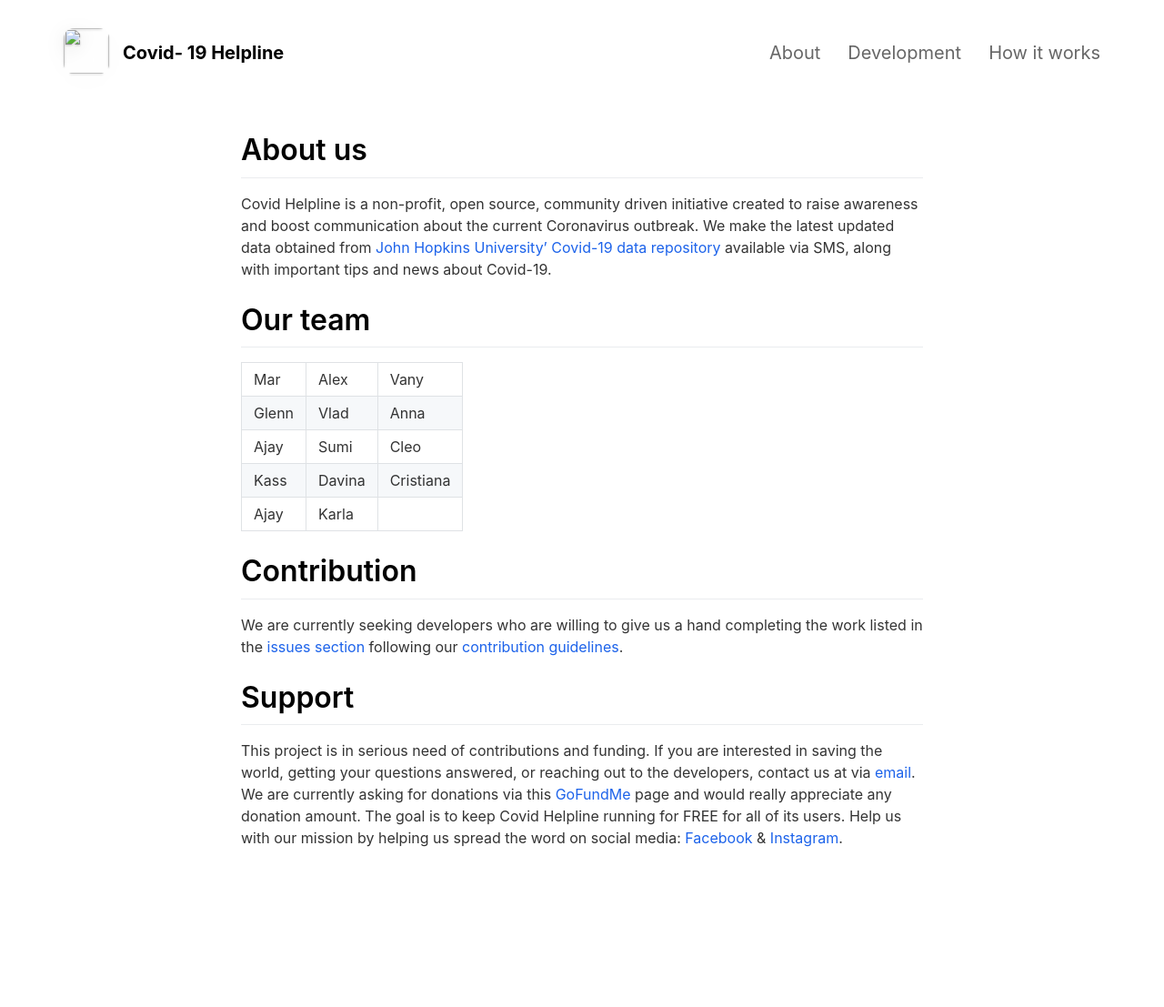
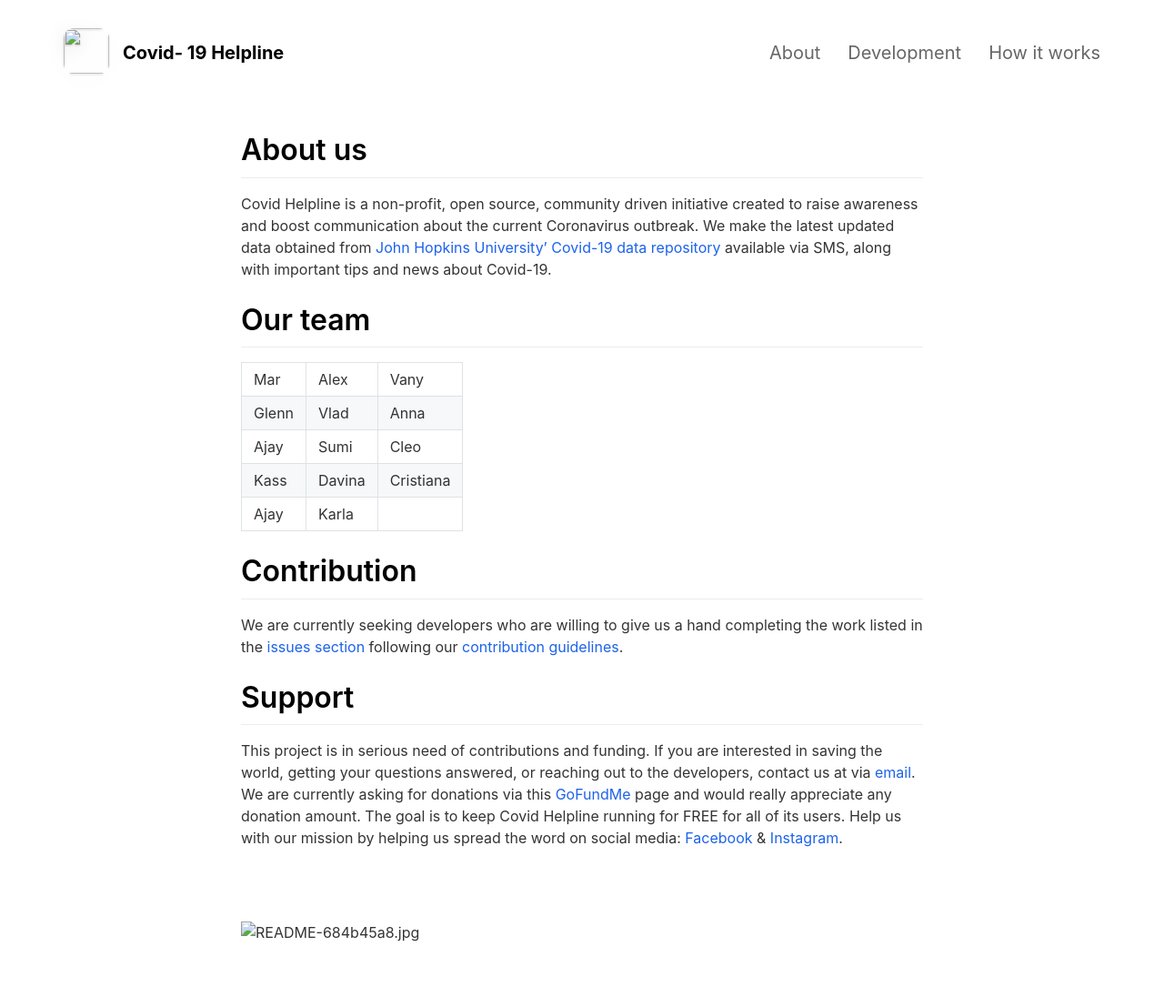
Before and after one commit to annajt178/covid, a Jekyll site: the page built from _pages/about.md, in a window 1280 px wide. Shown: the whole page at 91% size. Built offline with Jekyll 4.4.1, drawn with Linux system fonts in a browser that asks for light colours; nearby versions of some CDN libraries; before the commit the page ends 1067 px from its top, so only the background shows below that.

Commit message:
Update about.md

```diff
--- a/_pages/about.md
+++ b/_pages/about.md
@@ -13,9 +13,9 @@ Covid Helpline is a non-profit, open source, community driven initiative created
 
 | Mar     | Alex | Vany |
 | Glenn   | Vlad | Anna |
-|  Ajay   | Sumi | Cleo |
+| Ajay    | Sumi | Cleo |
 | Kass    |Davina| Cristiana|
-|Ajay     | Karla|
+| Ajay    | Karla|
 
 # Contribution
 
@@ -27,3 +27,6 @@ We are currently seeking developers who are willing to give us a hand completing
 This project is in serious need of contributions and funding. If you are interested in saving the world, getting your questions answered, or reaching out to the developers, contact us at via [email](mailto:covid.helpline@gmail.com). We are currently asking for donations via this [GoFundMe](https://www.gofundme.com/f/help-spread-information-about-covid19-via-text) page and would really appreciate any donation amount. The goal is to keep Covid Helpline running for FREE for all of its users. Help us with our mission by helping us spread the word on social media: [Facebook](https://www.facebook.com/covidhelpline) & [Instagram](https://www.instagram.com/covid_helpline/).
 
 <br><br>
+
+<img alt="README-684b45a8.jpg" src="assets/icons/news.png" width="20%" height="" >
+![](assets/icons/news.png)
```
